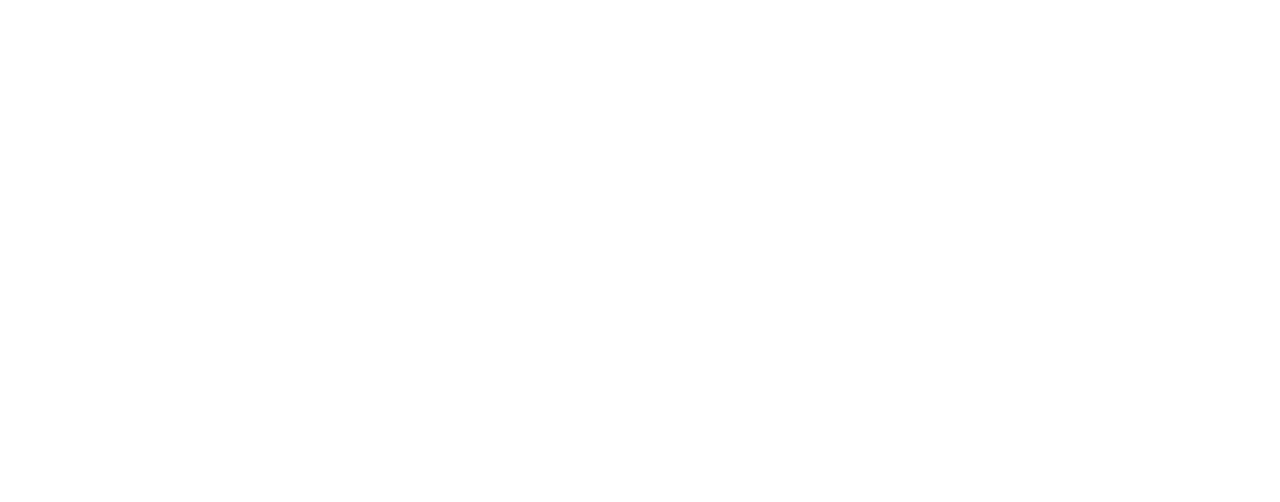
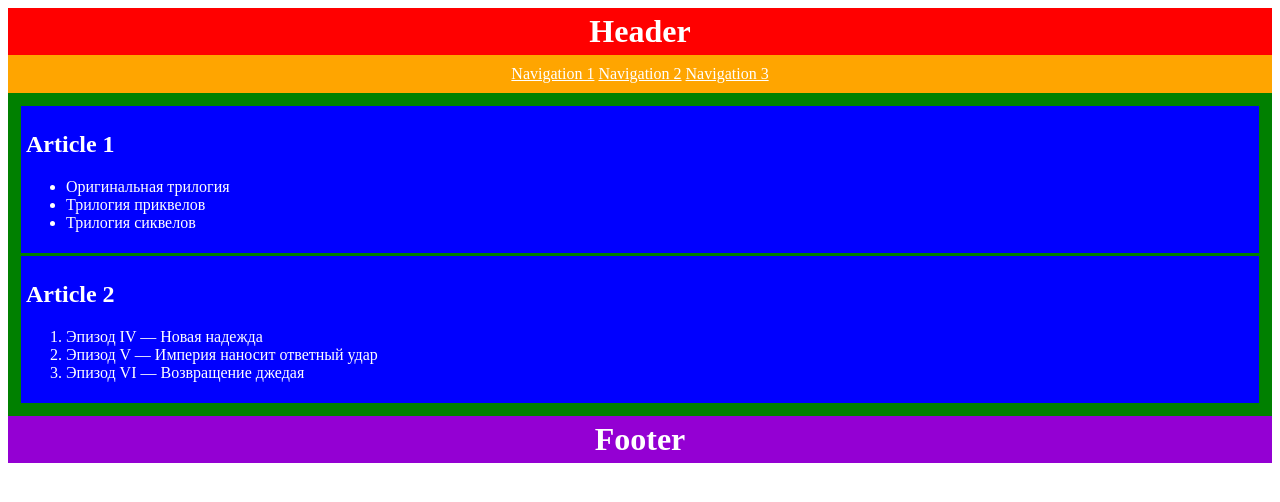
Before and after one commit to js-tasks-ru/htmlcss-20250522_olga725, a website: page 02-dz0/01-semantic-mockup/solution.html in a window 1280 px wide. Drawn offline with Linux system fonts and the light colour scheme.

Commit message:
1nd test - semantic-mockup

```diff
--- a/02-dz0/01-semantic-mockup/solution.html
+++ b/02-dz0/01-semantic-mockup/solution.html
@@ -1,4 +1,71 @@
 <!DOCTYPE html>
 <html lang="ru">
     <!-- Ваше решение -->
+     <head>
+    <meta charset="utf-8">
+    <title>Магазин товаров для дома</title>
+    <style>
+      h1 {color:white;
+          background-color:red;
+          text-align:center;
+          padding: 5px;
+          margin: 0;
+      }
+      nav {text-align:center;
+            background-color:orange;
+            padding: 10px;
+            margin: 0;
+      }
+      a {color:white;}
+      p {color:white;
+        background-color: #9400D3;
+        margin: 0;
+        text-align:center;
+      }
+      main {background-color:green;
+            padding: 10px;
+            margin: 0;
+      }
+      article {color:white;
+        background-color:blue;
+        padding: 5px;
+        margin: 3px;
+      }
+      ul {type="disc"}
+      ol {type="1">}
+    </style>
+  </head>
+  <body>
+    <header>
+        <div>
+          <h1>Header</h1>
+          <nav>
+            <a href="/Navigation_1/">Navigation 1</a>
+            <a href="/Navigation_2/">Navigation 2</a>
+            <a href="/Navigation_3/">Navigation 3</a>
+          </nav>
+        </div>
+      <main>
+        <article>
+            <h2>Article 1</h2>
+              <ul>
+                <li>Оригинальная трилогия</li>
+                <li>Трилогия приквелов</li>
+                <li>Трилогия сиквелов</li>
+              </ul>
+        </article>
+        <article>
+         <h2>Article 2</h2>
+            <ol>
+              <li>Эпизод IV — Новая надежда</li>
+              <li>Эпизод V — Империя наносит ответный удар</li>
+              <li>Эпизод VI — Возвращение джедая</li>
+            </ol>
+        </article>
+      </main>
+    </header>
+    <footer>
+      <h1 style="background-color:#9400D3">Footer</h1>
+    </footer>
+  </body>
 </html>
```
